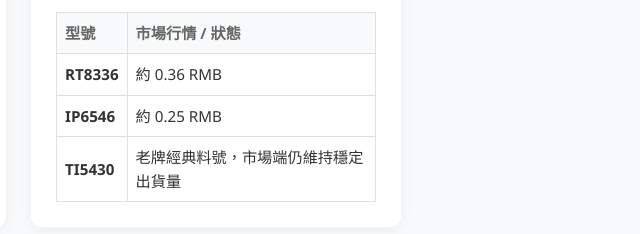
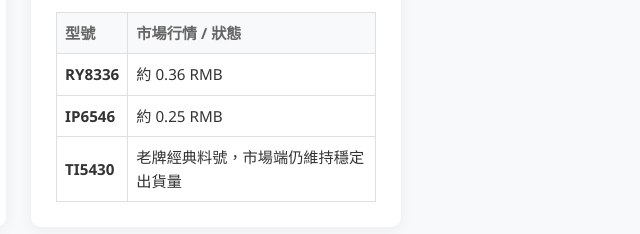
Before and after one commit to kevin770113/Demo_test, a plain HTML site: page index.html in a window 1280 px wide. Shown: the part 945-1179 px from the top of the page, 424-1064 px from the left. Drawn offline with Linux system fonts and the light colour scheme.

Commit message:
Update index.html

```diff
--- a/index.html
+++ b/index.html
@@ -258,7 +258,7 @@
                     </thead>
                     <tbody>
                         <tr>
-                            <td><strong>RT8336</strong></td>
+                            <td><strong>RY8336</strong></td>
                             <td>約 0.36 RMB</td>
                         </tr>
                         <tr>
```
